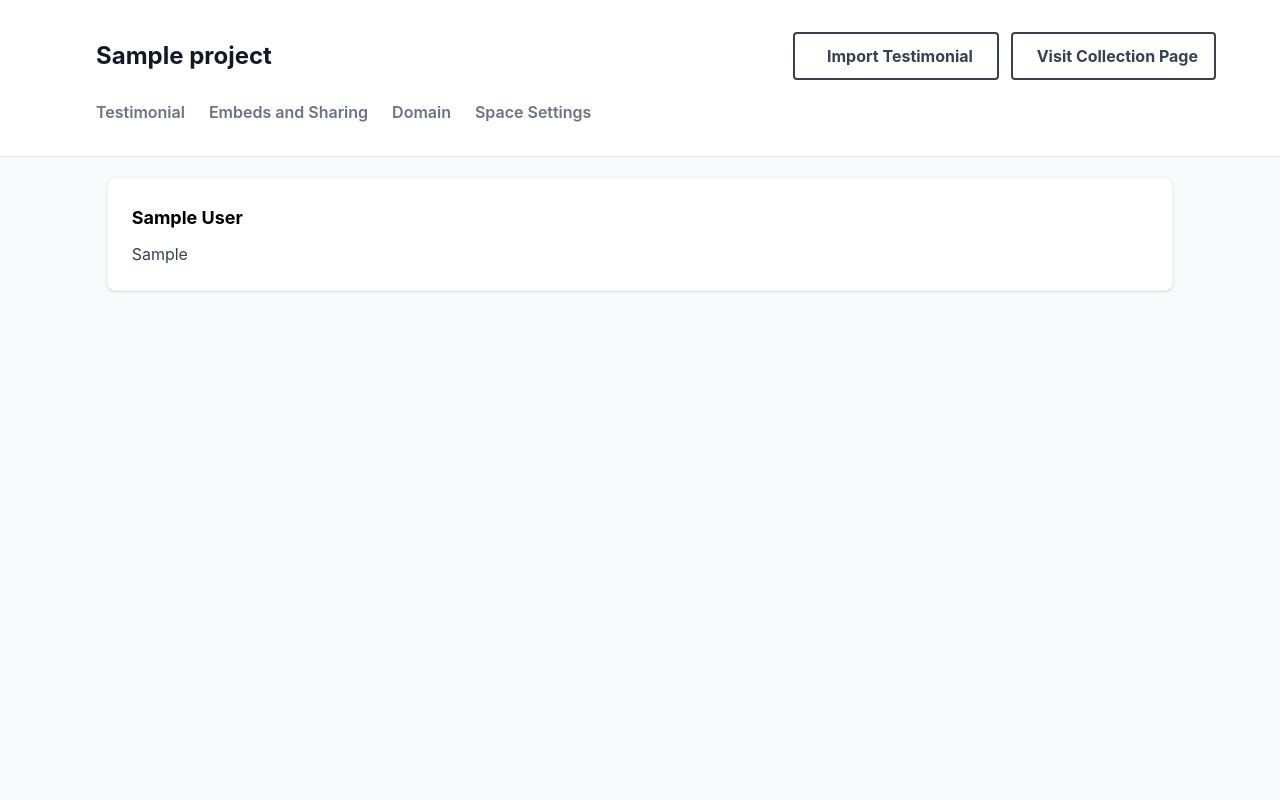
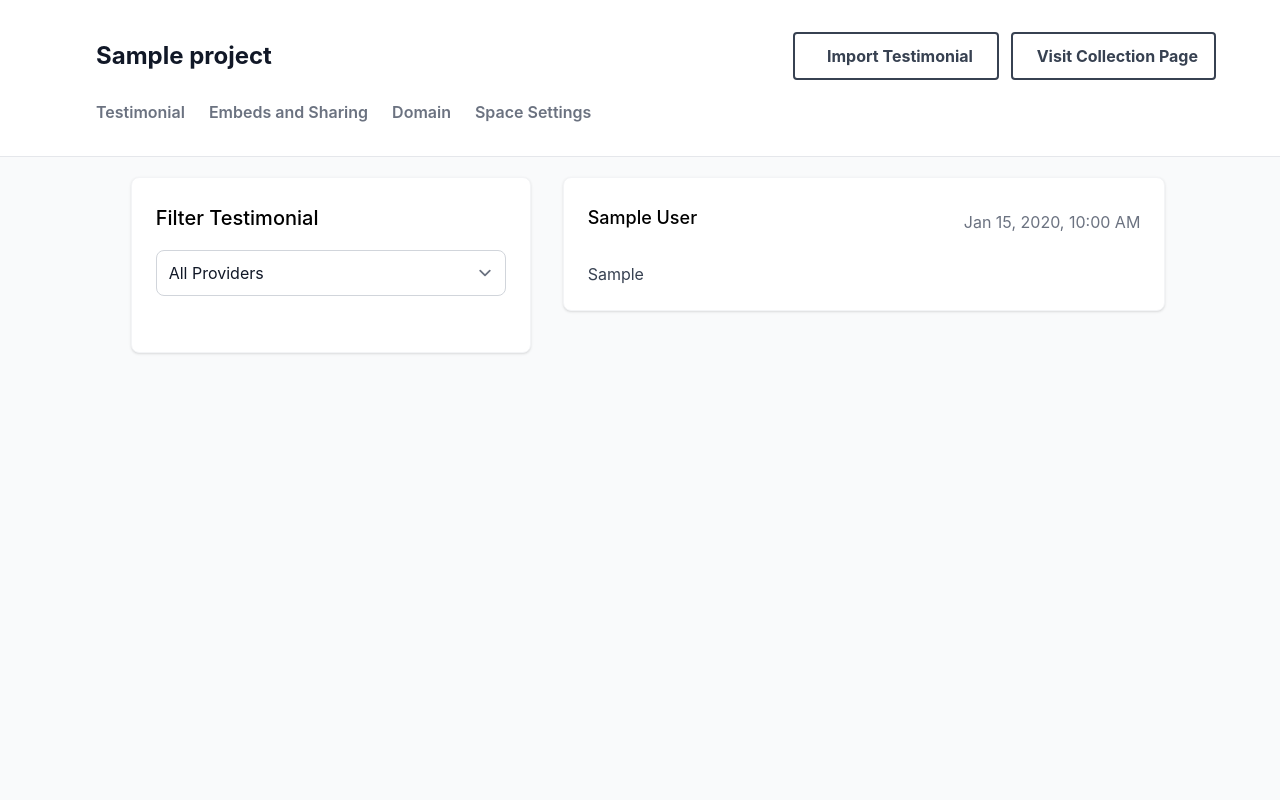
Before and after one commit to dsilverdi/testilime, a Django app: a page that uses src/testilime/core/templates/core/pages/space_testimonial_page.html in a window 1280 px wide. Shown: the part 81-881 px from the top of the page. Run offline with Django 4.2, Linux system fonts and the light colour scheme; a user stored in the database is signed in; tables that the repository leaves empty hold one stand-in row (values such as "Sample post"); parts of the project's set-up code (start-up, migrations or seed data) failed here and were passed over; some libraries are stand-ins or nearby versions.

Commit message:
move to json get_testimonial

```diff
--- a/src/tailwind_theme/static/css/dist/styles.css
+++ b/src/tailwind_theme/static/css/dist/styles.css
@@ -1141,6 +1141,18 @@ select {
   max-width: 40rem;
 }
 
+.max-w-\[24rem\] {
+  max-width: 24rem;
+}
+
+.max-w-\[32rem\] {
+  max-width: 32rem;
+}
+
+.max-w-\[28rem\] {
+  max-width: 28rem;
+}
+
 .flex-1 {
   flex: 1 1 0%;
 }
@@ -1311,6 +1323,12 @@ select {
   margin-bottom: calc(2.5rem * var(--tw-space-y-reverse));
 }
 
+.space-y-5 > :not([hidden]) ~ :not([hidden]) {
+  --tw-space-y-reverse: 0;
+  margin-top: calc(1.25rem * calc(1 - var(--tw-space-y-reverse)));
+  margin-bottom: calc(1.25rem * var(--tw-space-y-reverse));
+}
+
 .self-auto {
   align-self: auto;
 }
@@ -1444,6 +1462,10 @@ select {
   padding: 1.5rem;
 }
 
+.p-2 {
+  padding: 0.5rem;
+}
+
 .px-4 {
   padding-left: 1rem;
   padding-right: 1rem;
@@ -1575,6 +1597,10 @@ select {
 
 .pt-5 {
   padding-top: 1.25rem;
+}
+
+.pb-5 {
+  padding-bottom: 1.25rem;
 }
 
 .text-center {
@@ -1810,11 +1836,22 @@ select {
   box-shadow: var(--tw-ring-offset-shadow, 0 0 #0000), var(--tw-ring-shadow, 0 0 #0000), var(--tw-shadow);
 }
 
+.focus\:border-blue-300:focus {
+  --tw-border-opacity: 1;
+  border-color: rgb(147 197 253 / var(--tw-border-opacity));
+}
+
 .focus\:outline-none:focus {
   outline: 2px solid transparent;
   outline-offset: 2px;
 }
 
+.focus\:ring:focus {
+  --tw-ring-offset-shadow: var(--tw-ring-inset) 0 0 0 var(--tw-ring-offset-width) var(--tw-ring-offset-color);
+  --tw-ring-shadow: var(--tw-ring-inset) 0 0 0 calc(3px + var(--tw-ring-offset-width)) var(--tw-ring-color);
+  box-shadow: var(--tw-ring-offset-shadow), var(--tw-ring-shadow), var(--tw-shadow, 0 0 #0000);
+}
+
 .focus\:ring-blue-500:focus {
   --tw-ring-opacity: 1;
   --tw-ring-color: rgb(59 130 246 / var(--tw-ring-opacity));
@@ -1855,6 +1892,14 @@ select {
     display: flex;
   }
 
+  .sm\:max-w-full {
+    max-width: 100%;
+  }
+
+  .sm\:max-w-\[28rem\] {
+    max-width: 28rem;
+  }
+
   .sm\:grid-cols-2 {
     grid-template-columns: repeat(2, minmax(0, 1fr));
   }
@@ -1881,6 +1926,11 @@ select {
   .sm\:px-8 {
     padding-left: 2rem;
     padding-right: 2rem;
+  }
+
+  .sm\:px-2 {
+    padding-left: 0.5rem;
+    padding-right: 0.5rem;
   }
 }
 
--- a/src/testilime/core/templates/core/pages/space_testimonial_page.html
+++ b/src/testilime/core/templates/core/pages/space_testimonial_page.html
@@ -1,13 +1,47 @@
 {% extends "core/pages/space_detail.html" %}
 {% block content %}
-    <div class="grid-flow-col gap-8 py-5">
-        {% for testimonial in testimonials %}
-        <a class="flex flex-col space-y-10 rounded-lg border border-gray-100 bg-white p-6 shadow transition-all hover:shadow-lg mb-4">
-            <div>
-                <strong class="block text-lg mb-2">{{ testimonial.author_name }}</strong>
-                <p class="text-gray-700">{{ testimonial.testimonial }}</p>
+    <div class="flex py-5 flex-col flex-grow sm:flex-row">
+        <div class="w-full sm:max-w-[28rem] px-2 pb-5 sm:px-6">
+            <div class="flex flex-col rounded-lg border border-gray-100 bg-white p-6 shadow">
+                <h2 class="text-xl font-medium">Filter Testimonial</h2>
+                <div class="mb-4 py-4" x-data="{ selectedProvider: '' }" x-on:change="filterTestimonials(selectedProvider)" >
+                    <select x-model="selectedProvider" id="importProvider" name="importProvider" class="block w-full input">
+                        <option value="" selected>All Providers</option>
+                        <option value="csv">CSV</option>
+                        <option value="youtube">YouTube</option>
+                        <option value="whatsapp">WhatsApp</option>
+                        <option value="tiktok">TikTok</option>
+                        <option value="twitter">Twitter</option>
+                        <option value="linkedin">LinkedIn</option>
+                        <option value="shopify">Shopify</option>
+                    </select>
+                </div>
             </div>
-        </a>
-        {% endfor %}
+        </div>
+        <div class="grid-flow-col gap-8 w-full px-2" x-data="{ testimonials: [] }" x-init="testimonials = await (await fetch('{% url 'testilime-core:get-testimonial-list' slug=project.slug %}')).json()">
+            <template x-show="testimonials.length" x-for="testimonial in testimonials">
+                <div class="flex flex-col space-y-5 rounded-lg border border-gray-100 bg-white p-6 shadow transition-all hover:shadow-lg mb-4">
+                    <div class="flex justify-between items-center">
+                        <h2 class="block text-lg mb-2 font-medium" x-text="testimonial.author_name"></h2>
+                        <p class="text-gray-500" x-text="testimonial.created_at_formatted">Submitted at</p>
+                    </div>
+                    <p class="text-gray-700" x-text="testimonial.testimonial"></p>
+                </div>
+            </template>
+        </div>
     </div>
+
+    <script>
+        function filterTestimonials(selectedProvider) {
+            console.log(selectedProvider)
+            // Use the selected provider to filter testimonials
+            // const filteredTestimonials = selectedProvider
+            //    ? testimonials.filter(testimonial => testimonial.import_provider === selectedProvider)
+            //    : testimonials;
+
+            // Update the filteredTestimonials array
+            // Alpine.store('filteredTestimonials', filteredTestimonials);
+        }
+    </script>
+
 {% endblock %}
--- a/src/testilime/core/urls.py
+++ b/src/testilime/core/urls.py
@@ -9,5 +9,7 @@ urlpatterns = [
     path("space/<slug:slug>/embeds-and-sharing", views.embeds_and_sharing_view, name="project-detail-embeds-and-sharing"),
     path("space/<slug:slug>/domain", views.domain_settings_view, name="project-detail-domain-settings"),
     path("space/<slug:slug>/space-settings", views.space_settings_view, name="project-detail-space-settings"),
-    path("space/<slug:slug>/import-testimonial", views.create_and_import_testimonial, name="project-import-testimonial")
+    path("space/<slug:slug>/import-testimonial", views.create_and_import_testimonial, name="project-import-testimonial"),
+
+    path("testimonial/<slug:slug>", views.get_testimonial_list, name="get-testimonial-list")
 ]
--- a/src/testilime/core/views.py
+++ b/src/testilime/core/views.py
@@ -52,16 +52,28 @@ def dashboard_view(request):
 @login_required
 def project_detail_view(request, slug):
     project = get_object_or_404(Projects, slug=slug, user=request.user)
+    context = {
+        'project': project,
+    }
+    return render(request, 'core/pages/space_testimonial_page.html', context)
+
+@require_GET
+@login_required
+def get_testimonial_list(request, slug):
+    project = get_object_or_404(Projects, slug=slug, user=request.user)
 
     testimonial_items = TestimonialItem.objects.filter(project=project)
+    testimonials_list = []
+    for item in testimonial_items:
+        testimonial_dict = {
+            'author_name': item.author_name,
+            'testimonial': item.testimonial,
+            'created_at_formatted': item.created_at.strftime("%b %d, %Y, %I:%M %p"),
+            # Add other fields as needed
+        }
+        testimonials_list.append(testimonial_dict)
 
-    context = {
-        'project': project,
-        'testimonials': testimonial_items
-        # Add any additional context variables you need
-    }
-
-    return render(request, 'core/pages/space_testimonial_page.html', context)
+    return JsonResponse(testimonials_list, safe=False)
 
 @require_GET
 @login_required
```
